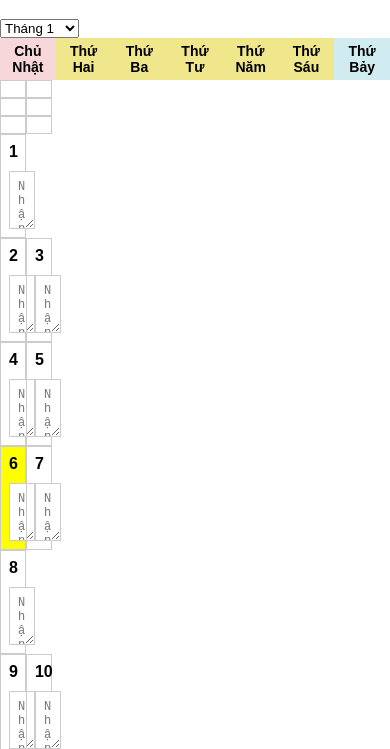
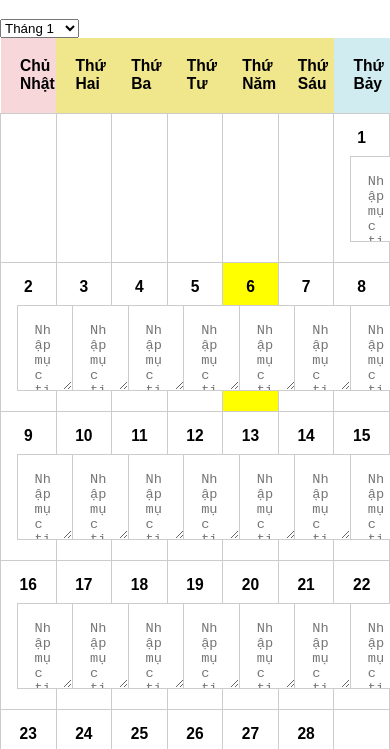
Before and after one commit to kkk20000/tuan, a plain HTML site: page index.html in a window 390 px wide. Shown: the part 61-810 px from the top of the page. Drawn offline with Linux system fonts and the light colour scheme.

Commit message:
Update styles.css

```diff
--- a/styles.css
+++ b/styles.css
@@ -4,15 +4,21 @@ body {
     margin: 0;
     padding: 0;
     font-family: Arial, sans-serif;
+    overflow: hidden;
+    /* Giới hạn overflow của trang để tránh cuộn không cần thiết */
 }
 
 
-/* Các thẻ thẻ, cột, ô của bảng lịch sẽ co dãn tốt trên màn hình nhỏ */
+/* Cố định kích thước của bảng lịch và sử dụng viewport units để giữ tỷ lệ */
 
 .calendar {
     width: 100%;
+    height: 100vh;
+    /* Chiếm toàn bộ chiều cao màn hình */
     table-layout: fixed;
     border-collapse: collapse;
+    margin: 0 auto;
+    /* Căn giữa lịch */
 }
 
 
@@ -20,11 +26,14 @@ body {
 
 .calendar td {
     border: 1px solid #ccc;
-    padding: 8px;
+    padding: 2vh;
+    /* Sử dụng vh để làm cho padding thay đổi theo chiều cao màn hình */
     text-align: center;
     vertical-align: top;
-    font-size: 14px;
-    /* Kích thước chữ giảm cho phù hợp với màn hình nhỏ */
+    font-size: 2vw;
+    /* Sử dụng vw để font-size thay đổi theo chiều rộng màn hình */
+    box-sizing: border-box;
+    /* Đảm bảo padding và border không làm thay đổi kích thước của các ô */
 }
 
 
@@ -40,7 +49,8 @@ body {
 .calendar th {
     background-color: #f0f0f0;
     font-weight: bold;
-    padding: 8px;
+    padding: 2vw;
+    /* Đảm bảo padding trong các ô ngày trong tuần cũng theo tỷ lệ */
 }
 
 
@@ -65,13 +75,14 @@ body {
 /* Phần textarea nhập mục tiêu */
 
 .calendar .goal-input {
-    width: 100%;
-    padding: 8px;
+    width: 90%;
+    padding: 2vh;
     border: 1px solid #ccc;
-    font-size: 12px;
-    /* Giảm kích thước font cho input trên điện thoại */
+    font-size: 1.5vw;
+    /* Font size cho textarea sẽ thay đổi theo chiều rộng màn hình */
     resize: vertical;
-    min-height: 50px;
+    min-height: 5vh;
+    /* Dùng vh để chiều cao của textarea thay đổi theo màn hình */
     overflow: hidden;
     height: auto;
     white-space: pre-wrap;
@@ -82,68 +93,49 @@ body {
 
 .calendar .date {
     font-weight: bold;
-    margin-bottom: 5px;
+    margin-bottom: 1vh;
+    /* Khoảng cách giữa ngày và mục tiêu */
 }
 
 
 /* Lớp CSS phóng to chỉ cho textarea khi nhấn */
 
 .zoomed {
-    font-size: 16px;
+    font-size: 3vw;
+    /* Tăng kích thước của font khi phóng to */
     transform: scale(1.5);
-    /* Phóng to đối tượng textarea */
     transition: transform 0.3s ease-in-out;
-    padding: 16px;
-    /* Tăng kích thước của textarea khi nhấn */
+    padding: 4vh;
 }
 
 
 /* Media query cho màn hình nhỏ (điện thoại) */
 
 @media (max-width: 600px) {
-    /* Thay đổi font size để dễ đọc hơn trên màn hình nhỏ */
+    /* Giảm kích thước font cho các ô trong lịch */
     .calendar td {
-        font-size: 12px;
-        padding: 5px;
+        font-size: 4vw;
+        /* Font size thay đổi theo chiều rộng màn hình */
+        padding: 5vw;
+        /* Padding thay đổi theo chiều rộng màn hình */
     }
     .calendar th {
-        font-size: 12px;
-        padding: 5px;
+        font-size: 4vw;
+        padding: 5vw;
     }
     /* Giảm kích thước của textarea */
     .calendar .goal-input {
-        font-size: 12px;
-        min-height: 40px;
-    }
-    /* Cải thiện khả năng hiển thị lịch */
-    .calendar {
-        width: 100%;
-        overflow-x: auto;
-        /* Cho phép cuộn ngang nếu cần thiết */
+        font-size: 3.5vw;
+        /* Font size textarea thay đổi theo chiều rộng màn hình */
+        min-height: 6vh;
+        /* Chiều cao textarea thay đổi theo chiều cao màn hình */
     }
     /* Điều chỉnh bảng lịch sao cho dễ nhìn hơn trên điện thoại */
     .calendar td {
-        padding: 5px;
+        padding: 4vw;
     }
     .calendar th {
-        font-size: 14px;
+        font-size: 4vw;
         /* Giảm kích thước tiêu đề */
     }
-    /* Hiển thị các ngày theo kiểu column stack trên màn hình nhỏ */
-    .calendar td {
-        display: inline-block;
-        width: calc(100% / 7);
-        /* Đảm bảo mỗi ô chiếm đều chiều rộng */
-        text-align: center;
-        padding: 8px;
-    }
-    /* Nếu ngày không có mục tiêu, ẩn nó đi để tiết kiệm không gian */
-    .calendar .goal-input {
-        display: block;
-        margin-top: 10px;
-    }
-    .calendar .date {
-        font-size: 16px;
-        margin-bottom: 10px;
-    }
 }
```
